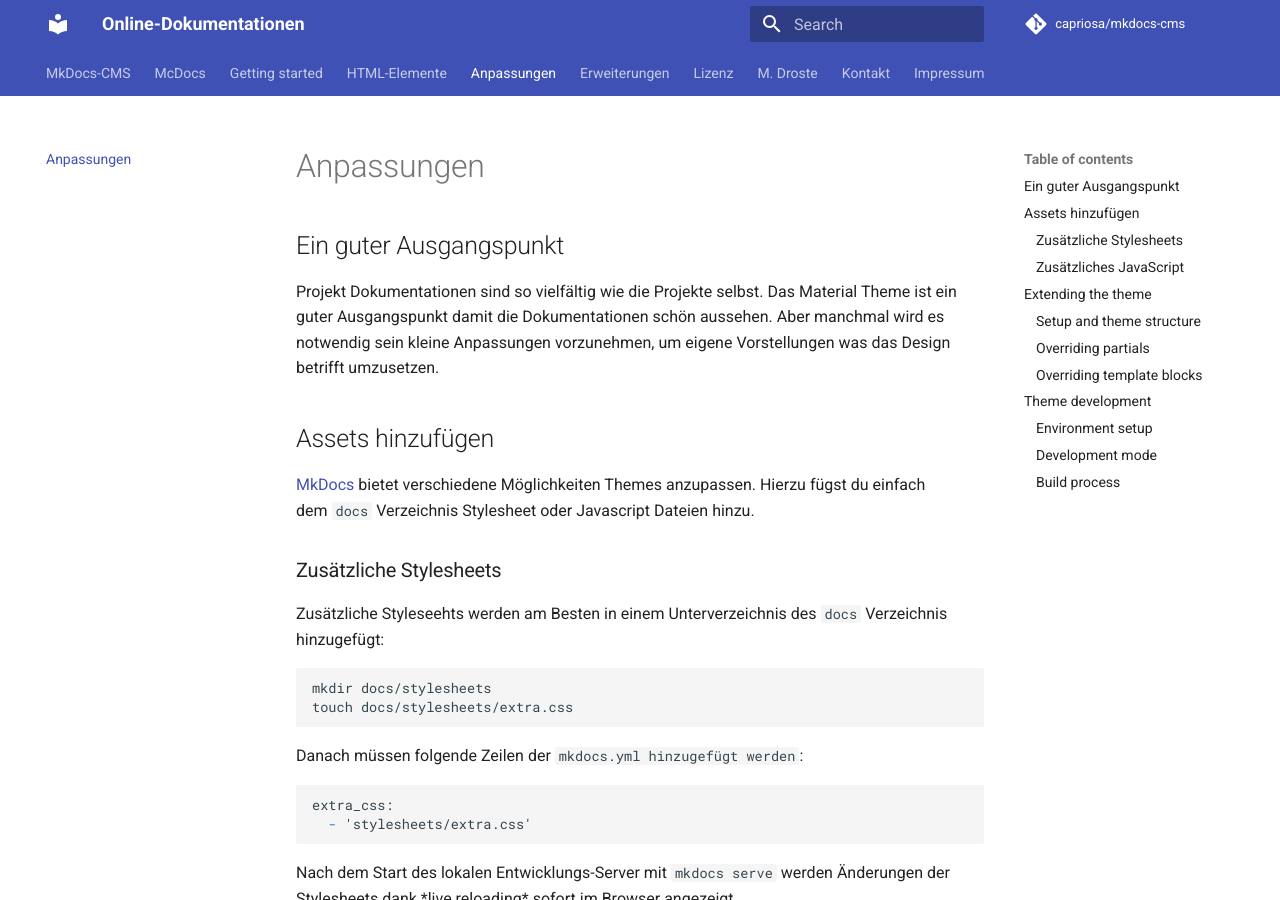
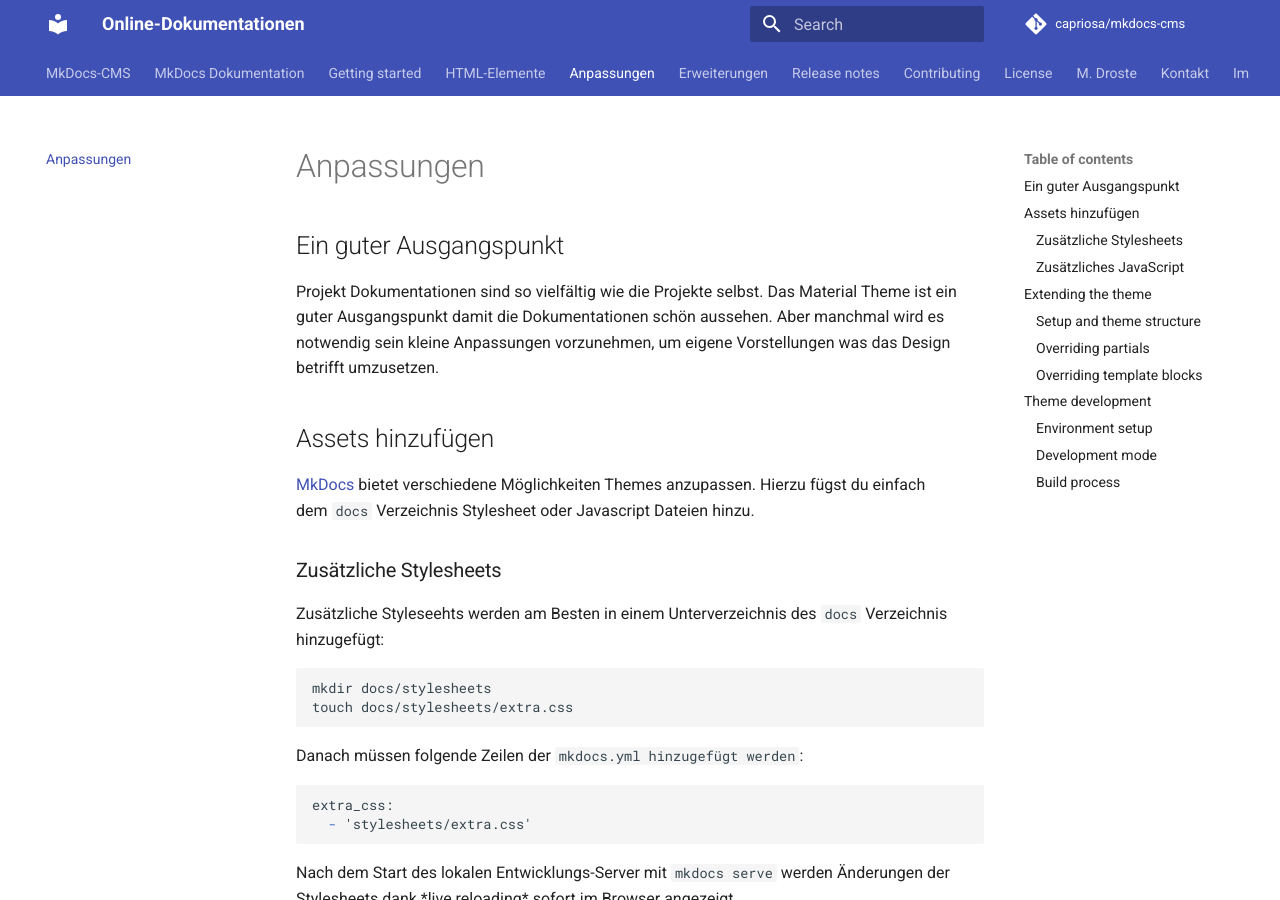
Before and after one commit to capriosa/mkdocs-cms, an MkDocs documentation site: the page built from docs/customization.md, in a window 1280 px wide and 900 px high. Built offline with MkDocs 1.6.1 and Material for MkDocs 9.7.7, drawn with Linux system fonts in a browser that asks for light colours; comment, search, counter and statistics services are not loaded; old or Windows-style settings are respelled for this version of MkDocs.

Commit message:
pages added to tree

```diff
--- a/mkdocs.yml
+++ b/mkdocs.yml
@@ -56,8 +56,7 @@
 # Page tree
 pages:
   - 'MkDocs-CMS': 'index.md'
-  - McDocs:
-    - 'Dokumentation': 'mkdocs.md'
+  - 'MkDocs Dokumentation': 'mkdocs.md'
   - 'Getting started': 'getting-started.md'
   - 'HTML-Elemente': 'specimen.md'
   - 'Anpassungen': 'customization.md'
@@ -68,10 +67,9 @@
     - 'Metadata': 'extensions/metadata.md'
     - 'Permalinks': 'extensions/permalinks.md'
     - 'PyMdown': 'extensions/pymdown.md'
-  - Lizenz:
-    - 'Release notes': 'release-notes.md'
-    - 'Contributing': 'contributing.md'
-    - 'License': 'license.md'
+  - 'Release notes': 'release-notes.md'
+  - 'Contributing': 'contributing.md'
+  - 'License': 'license.md'
   - 'M. Droste': 'mdroste.md'
   - 'Kontakt': 'kontakt.md'
   - 'Impressum': 'impressum.md'
```
